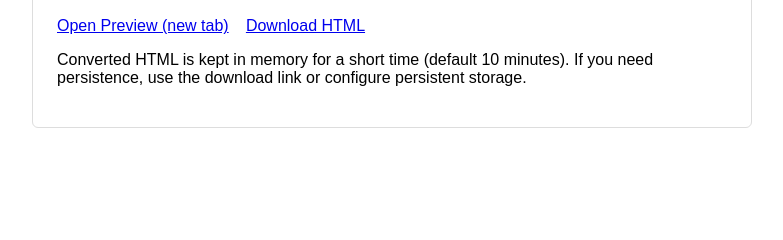
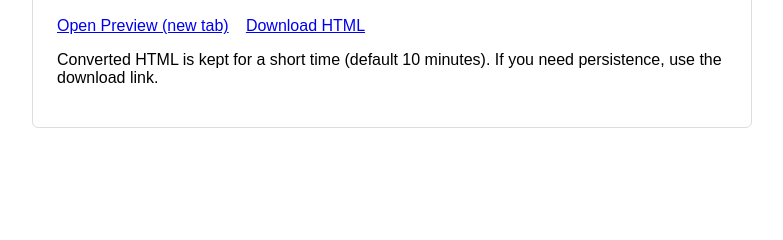
Before and after one commit to MedadRufus/concordance-proof-reading, a Flask app: template templates/result.html in a window 1280 px wide. Shown: the part 165-405 px from the top of the page, without its empty margins (248-1031 px from the left). Run offline with Flask 3, Linux system fonts and the light colour scheme; the template is opened without the code that fills it, so the values that code supplies are empty; parts of the project's set-up code (start-up, migrations or seed data) failed here and were passed over.

Commit message:
Update result.html

```diff
--- a/templates/result.html
+++ b/templates/result.html
@@ -17,7 +17,7 @@
       <a href="/preview/{{ upload_id }}" target="_blank">Open Preview (new tab)</a>
       <a href="/download/{{ upload_id }}">Download HTML</a>
     </div>
-    <p class="hint">Converted HTML is kept in memory for a short time (default 10 minutes). If you need persistence, use the download link or configure persistent storage.</p>
+    <p class="hint">Converted HTML is kept for a short time (default 10 minutes). If you need persistence, use the download link.</p>
   </div>
 </body>
 </html>
```
